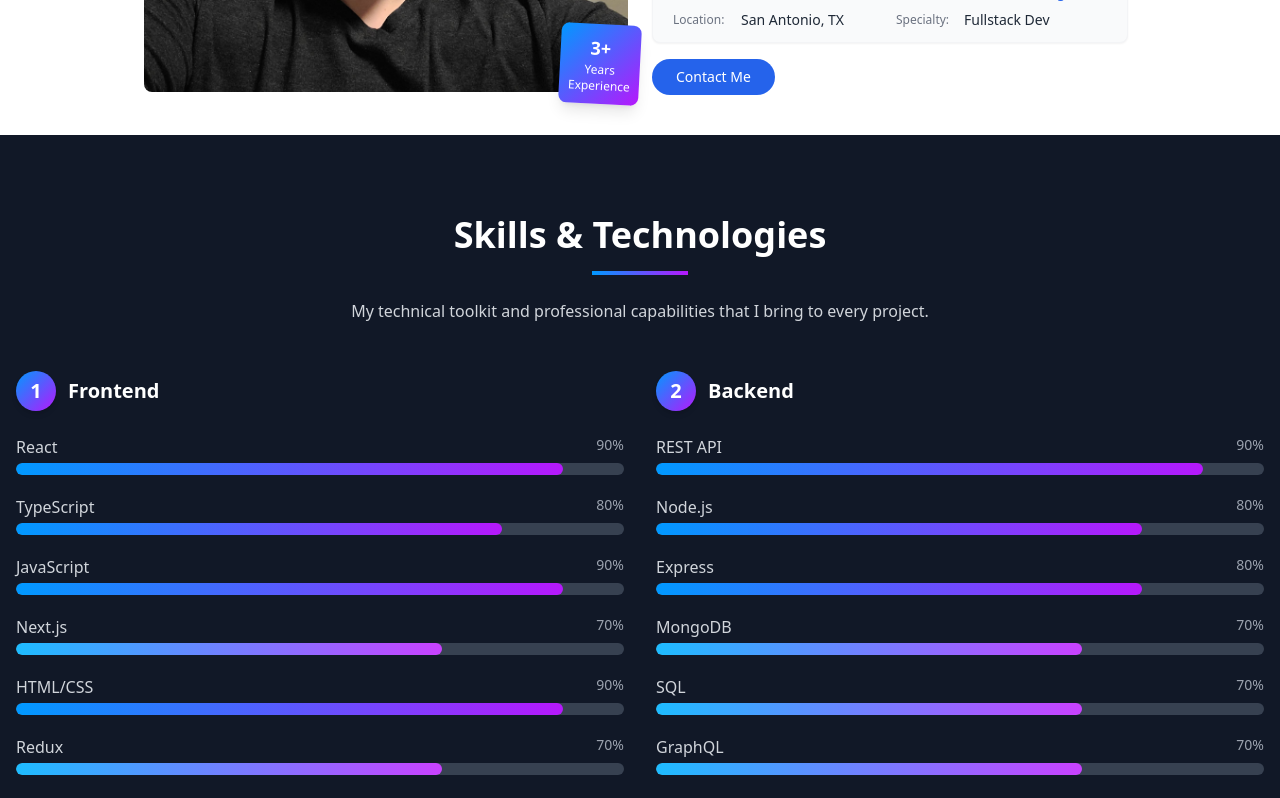
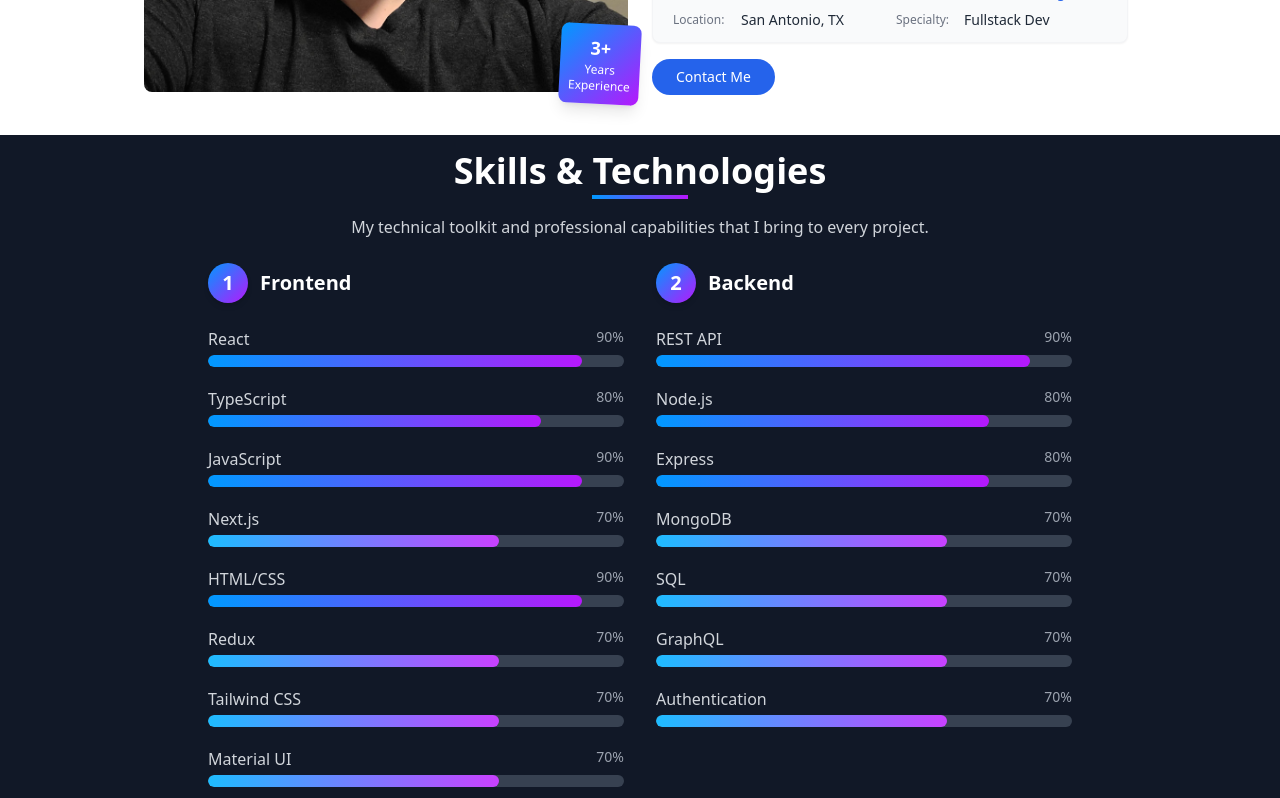
Before and after one commit to AyEinhorn/modern-portfolio, a React (Vite) app: page / in a window 1280 px wide. Shown: the part 1220-2018 px from the top of the page. Built offline with nearby package versions, Linux system fonts and the light colour scheme.

Commit message:
fix overflow issue in About section for deployment

```diff
--- a/src/components/sections/Skills.tsx
+++ b/src/components/sections/Skills.tsx
@@ -60,18 +60,18 @@ const skillsData: SkillCategory[] = [
 
 const Skills = () => {
   return (
-    <section id="skills" className="section bg-gray-50 dark:bg-gray-900">
-      <div className="container">
+    <section id="skills" className="section bg-gray-50 dark:bg-gray-900 py-2 md:py-4 overflow-x-hidden">
+      <div className="container max-w-4xl mx-auto px-4">
         <motion.div
           initial={{ opacity: 0, y: 20 }}
           whileInView={{ opacity: 1, y: 0 }}
           transition={{ duration: 0.5 }}
           viewport={{ once: true }}
-          className="mb-12 text-center"
+          className="mb-6 text-center"
         >
-          <h2 className="text-3xl md:text-4xl font-bold mb-4 dark:text-white">Skills & Technologies</h2>
+          <h2 className="text-3xl md:text-4xl font-bold mb-1 dark:text-white">Skills & Technologies</h2>
           <div className="w-24 h-1 bg-gradient-to-r from-primary-500 to-accent-500 mx-auto"></div>
-          <p className="mt-6 max-w-2xl mx-auto text-gray-600 dark:text-gray-300">
+          <p className="mt-4 max-w-2xl mx-auto text-gray-600 dark:text-gray-300">
             My technical toolkit and professional capabilities that I bring to every project.
           </p>
         </motion.div>
--- a/src/pages/AboutPage.tsx
+++ b/src/pages/AboutPage.tsx
@@ -3,7 +3,7 @@ import Teaching from '../components/sections/Teaching';
 
 const AboutPage = () => {
   return (
-    <div className="pt-24 md:pt-28 bg-white dark:bg-gray-900 overflow-x-hidden">
+    <div className="pt-20 md:pt-24 bg-white dark:bg-gray-900 overflow-x-hidden">
       <About />
       <Teaching />
     </div>
--- a/src/pages/ResumePage.tsx
+++ b/src/pages/ResumePage.tsx
@@ -3,7 +3,7 @@ import Skills from '../components/sections/Skills';
 
 const ResumePage = () => {
   return (
-    <div className="pt-24 md:pt-28 bg-white dark:bg-gray-900">
+    <div className="pt-20 md:pt-24 bg-white dark:bg-gray-900 overflow-x-hidden">
       <Experience />
       <Skills />
     </div>
```
